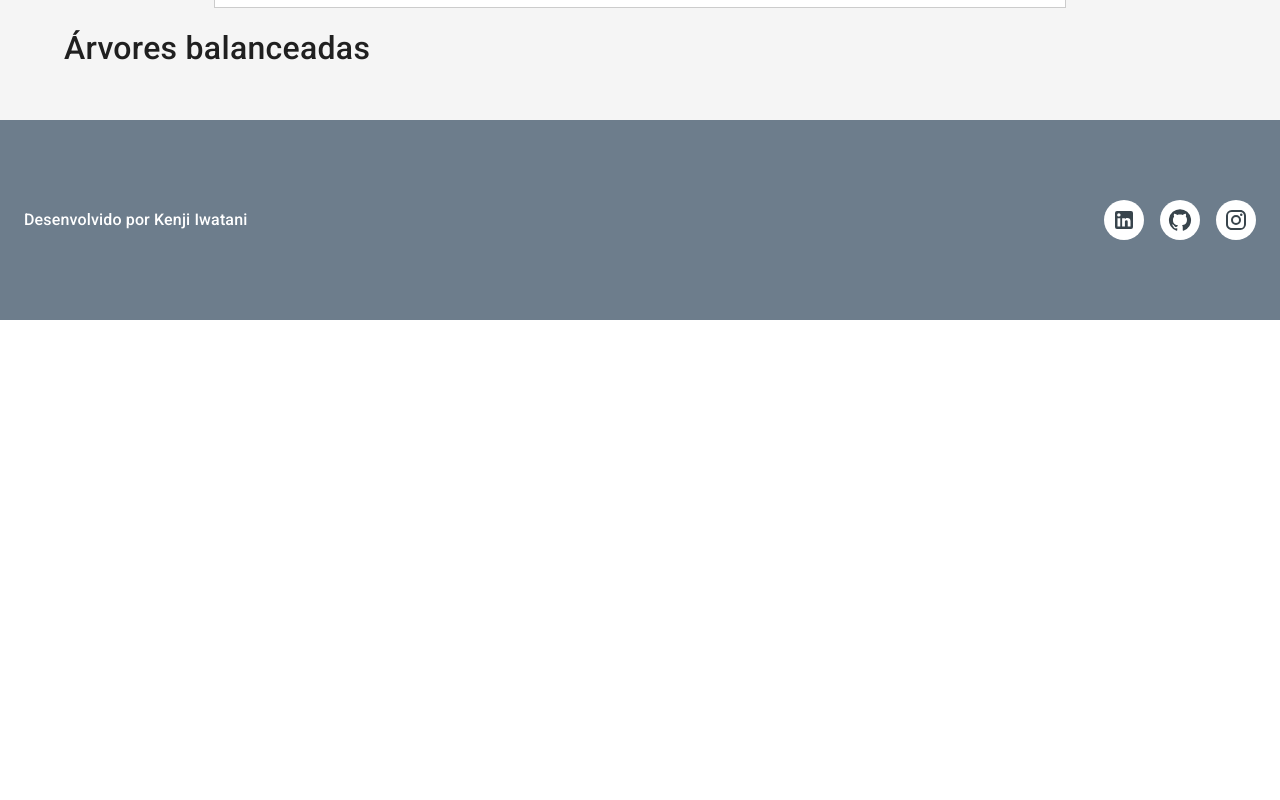
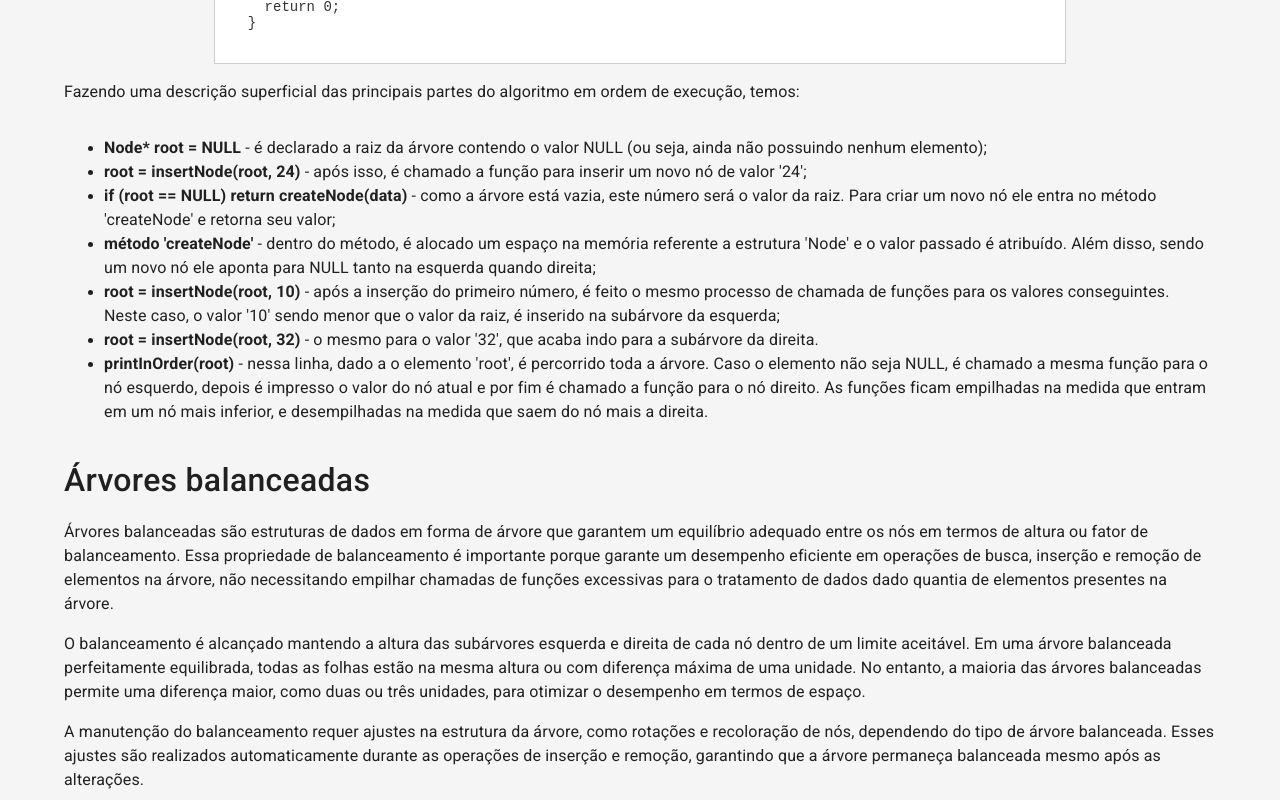
Before and after one commit to iwataniKenji/data-structure-page, a React (Create React App) app: page /tree in a window 1280 px wide. Shown: the part 2520-3320 px from the top of the page. Before the commit the page ends 2840 px from the top, so only its background shows below. Built offline with nearby package versions, Linux system fonts and the light colour scheme.

Commit message:
refactor: improves trees section

```diff
--- a/src/pages/TreesSection.tsx
+++ b/src/pages/TreesSection.tsx
@@ -1,7 +1,9 @@
 import { Box, Container, Typography } from "@mui/material";
 import { ImageWrapper } from "../components/ImageWrapper";
 import { CodeBoard } from "../components/CodeBoard";
+import { VideoWrapper } from "../components/VideoWrapper";
 import trees01 from "../assets/trees-01.png";
+import trees02 from "../assets/trees-02.jpg";
 
 export function TreesSection() {
   const binaryTreeExample = `  #include <stdio.h>
@@ -18,6 +20,7 @@ export function TreesSection() {
   Node* createNode(int data) {
     Node* newNode = (Node*)malloc(sizeof(Node));
 
+    // novo nó possui o valor passado por param é aponta para NULL na esquerda e na direita
     newNode->data = data;
     newNode->left = NULL;
     newNode->right = NULL;
@@ -46,25 +49,25 @@ export function TreesSection() {
   }
 
   // função recursiva para percorrer a árvore em ordem
-  void percorrerEmOrdem(Node* root) {
+  void printInOrder(Node* root) {
     if (root != NULL) {
-      percorrerEmOrdem(root->left);
+      printInOrder(root->left);
 
       printf("%d ", root->data);
 
-      percorrerEmOrdem(root->right);
+      printInOrder(root->right);
     }
   }
 
   int main() {
     Node* root = NULL;
 
-    root = insertNode(root, 50);
-    root = insertNode(root, 30);
-    root = insertNode(root, 70);
+    root = insertNode(root, 24);
+    root = insertNode(root, 10);
+    root = insertNode(root, 32);
 
     printf("Valores em ordem: ");
-    percorrerEmOrdem(root);
+    printInOrder(root);
 
     return 0;
   }`;
@@ -140,13 +143,127 @@ export function TreesSection() {
             possuindo sempre um elemento principal (raiz) e outros elementos que
             são filhos de outros elementos.
           </Typography>
+
           <Typography sx={{ fontSize: 32, fontWeight: 500 }}>
             Aplicação da árvore binária
           </Typography>
+          <Typography>
+            Agora, se baseando na representação da árvore na imagem acima, segue
+            um exemplo de código de aplicação do nível 0 e nível 1 em código.
+          </Typography>
           <CodeBoard codeSnippet={binaryTreeExample} />
+          <Typography>
+            Fazendo uma descrição superficial das principais partes do algoritmo
+            em ordem de execução, temos:
+          </Typography>
+          <ul>
+            <li>
+              <Typography>
+                <strong>Node* root = NULL</strong> - é declarado a raiz da
+                árvore contendo o valor NULL (ou seja, ainda não possuindo
+                nenhum elemento);
+              </Typography>
+            </li>
+            <li>
+              <Typography>
+                <strong>root = insertNode(root, 24)</strong> - após isso, é
+                chamado a função para inserir um novo nó de valor '24';
+              </Typography>
+            </li>
+            <li>
+              <Typography>
+                <strong>if (root == NULL) return createNode(data)</strong> -
+                como a árvore está vazia, este número será o valor da raiz. Para
+                criar um novo nó ele entra no método 'createNode' e retorna seu
+                valor;
+              </Typography>
+            </li>
+            <li>
+              <Typography>
+                <strong>método 'createNode'</strong> - dentro do método, é
+                alocado um espaço na memória referente a estrutura 'Node' e o
+                valor passado é atribuído. Além disso, sendo um novo nó ele
+                aponta para NULL tanto na esquerda quando direita;
+              </Typography>
+            </li>
+            <li>
+              <Typography>
+                <strong>root = insertNode(root, 10)</strong> - após a inserção
+                do primeiro número, é feito o mesmo processo de chamada de
+                funções para os valores conseguintes. Neste caso, o valor '10'
+                sendo menor que o valor da raiz, é inserido na subárvore da
+                esquerda;
+              </Typography>
+            </li>
+            <li>
+              <Typography>
+                <strong>root = insertNode(root, 32)</strong> - o mesmo para o
+                valor '32', que acaba indo para a subárvore da direita.
+              </Typography>
+            </li>
+            <li>
+              <Typography>
+                <strong>printInOrder(root)</strong> - nessa linha, dado a o
+                elemento 'root', é percorrido toda a árvore. Caso o elemento não
+                seja NULL, é chamado a mesma função para o nó esquerdo, depois é
+                impresso o valor do nó atual e por fim é chamado a função para o
+                nó direito. As funções ficam empilhadas na medida que entram em
+                um nó mais inferior, e desempilhadas na medida que saem do nó
+                mais a direita.
+              </Typography>
+            </li>
+          </ul>
           <Typography sx={{ fontSize: 32, fontWeight: 500 }}>
             Árvores balanceadas
           </Typography>
+          <Typography>
+            Árvores balanceadas são estruturas de dados em forma de árvore que
+            garantem um equilíbrio adequado entre os nós em termos de altura ou
+            fator de balanceamento. Essa propriedade de balanceamento é
+            importante porque garante um desempenho eficiente em operações de
+            busca, inserção e remoção de elementos na árvore, não necessitando
+            empilhar chamadas de funções excessivas para o tratamento de dados
+            dado quantia de elementos presentes na árvore.
+          </Typography>
+          <Typography>
+            O balanceamento é alcançado mantendo a altura das subárvores
+            esquerda e direita de cada nó dentro de um limite aceitável. Em uma
+            árvore balanceada perfeitamente equilibrada, todas as folhas estão
+            na mesma altura ou com diferença máxima de uma unidade. No entanto,
+            a maioria das árvores balanceadas permite uma diferença maior, como
+            duas ou três unidades, para otimizar o desempenho em termos de
+            espaço.
+          </Typography>
+          <Typography>
+            A manutenção do balanceamento requer ajustes na estrutura da árvore,
+            como rotações e recoloração de nós, dependendo do tipo de árvore
+            balanceada. Esses ajustes são realizados automaticamente durante as
+            operações de inserção e remoção, garantindo que a árvore permaneça
+            balanceada mesmo após as alterações.
+          </Typography>
+          <ImageWrapper imageUrl={trees02} />
+
+          <Typography sx={{ fontSize: 32, fontWeight: 500 }}>
+            Vantagens das árvores balanceadas
+          </Typography>
+          <Typography>
+            A vantagem principal das árvores balanceadas é que elas garantem um
+            tempo de execução eficiente e previsível para operações de busca,
+            inserção e remoção de elementos, mesmo quando a quantidade de dados
+            na árvore é grande. Isso as torna ideais para aplicações que exigem
+            uma estrutura de dados rápida e eficiente, como bancos de dados,
+            sistemas de arquivos e compiladores.
+          </Typography>
+          <Typography sx={{ fontSize: 32, fontWeight: 500 }}>
+            Mais informações
+          </Typography>
+          <Typography>
+            O tema 'árvores', assim como grafos (tópico não abordado), acaba
+            sendo um tópico mais extenso contendo diversas abordagens para
+            manipulação e seus algoritmos. Para mais informações, segue um vídeo
+            mais explicativo sobre o assunto para quem se interessar.
+          </Typography>
+          <VideoWrapper videoUrl="https://www.youtube.com/embed/9GdesxWtOgs" />
         </Box>
       </Box>
     </Container>
```
Also changed, not shown: src/assets/trees-02.jpg (added).
